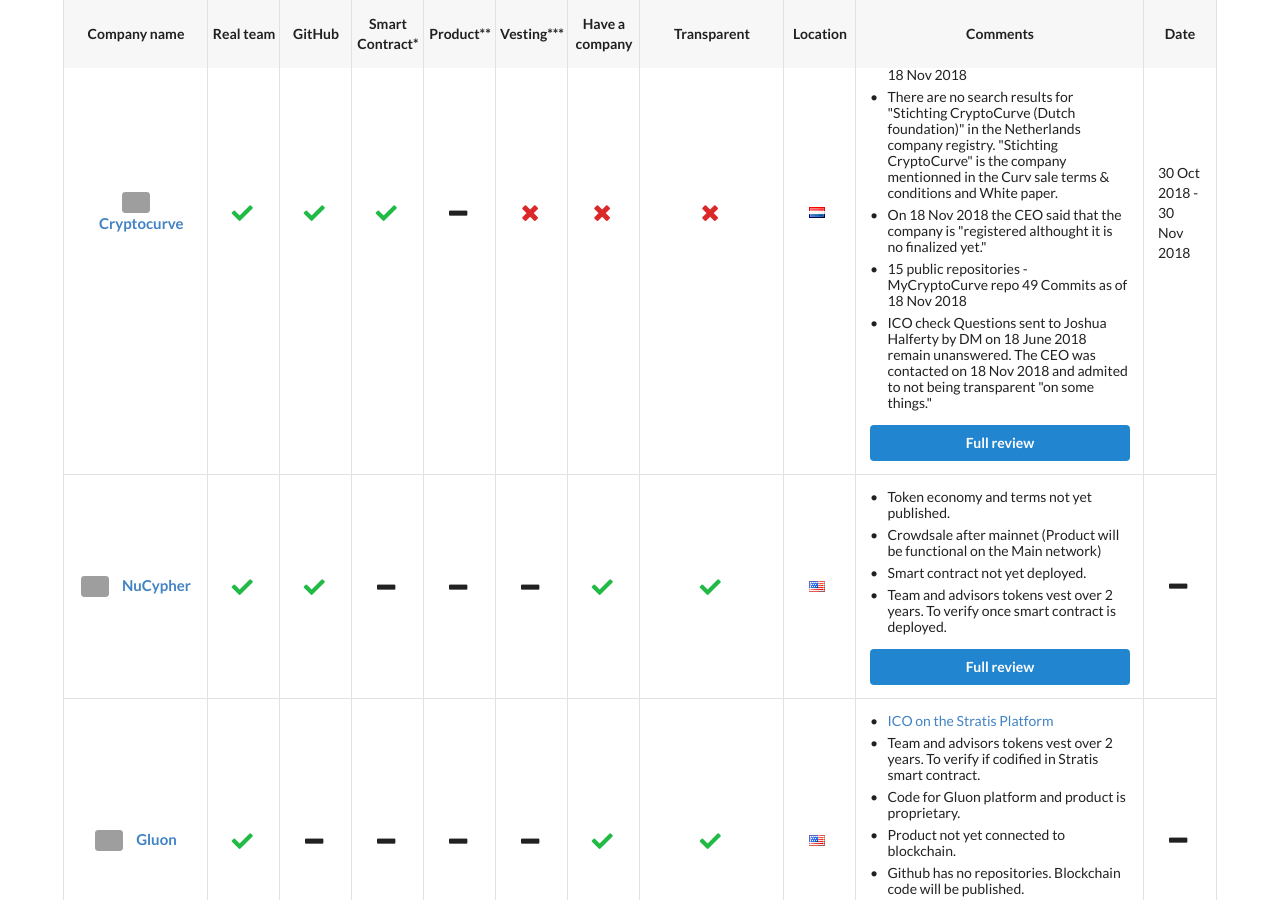
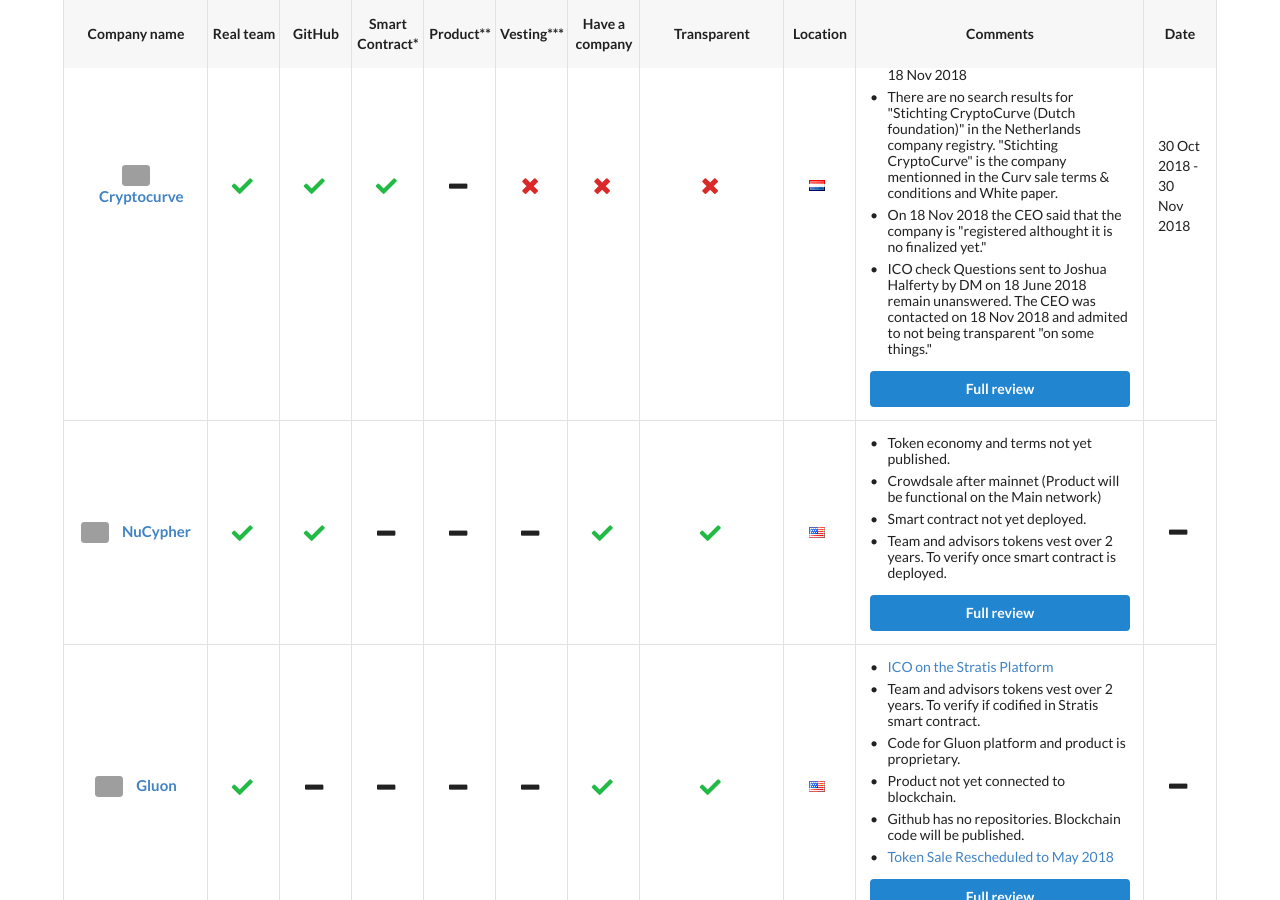
Before and after one commit to ico-check/ico-check, a Jekyll site: the page built from index.md, in a window 1280 px wide and 900 px high, scrolled down 3341 px. Built offline with Jekyll 4.4.1, drawn with Linux system fonts in a browser that asks for light colours; nearby versions of some CDN libraries; grey boxes are pictures that could not be loaded.

Commit message:
85-cryptocurve-ico-check
removed dupe comment

```diff
--- a/_data/active-future-icos.yml
+++ b/_data/active-future-icos.yml
@@ -192,7 +192,6 @@
     - content: 15 public repositories - MyCryptoCurve repo 49 Commits as of 18 Nov 2018
     - content: There are no search results for "Stichting CryptoCurve (Dutch foundation)" in the Netherlands company registry. "Stichting CryptoCurve" is the company mentionned in the Curv sale terms & conditions and White paper.
     - content: On 18 Nov 2018 the CEO said that the company is "registered althought it is no finalized yet."
-    - content: 15 public repositories - MyCryptoCurve repo 49 Commits as of 18 Nov 2018
     - content: ICO check Questions sent to Joshua Halferty by DM on 18 June 2018 remain unanswered. The CEO was contacted on 18 Nov 2018 and admited to not being transparent "on some things."
   ico_start_date: 2018-10-30T11:00:00Z
   ico_end_date: 2018-11-30T11:00:00Z
```
